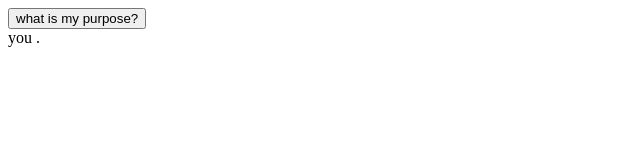
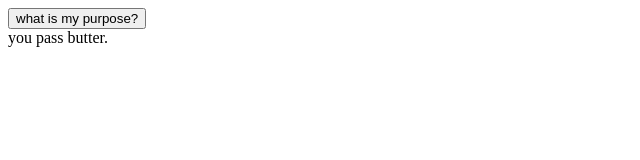
Before and after one commit to dersam/whatismypurpose, a plain HTML site: page index.html in a window 1280 px wide. Both pictures are taken after a click on the button "what is my purpose?". Shown: the full height of the page, 0-640 px from the left. Drawn offline with Linux system fonts and the light colour scheme.

Commit message:
You pass butter.

```diff
--- a/butter.js
+++ b/butter.js
@@ -1,11 +1,30 @@
+/**
+ * Made without jQuery because arbitrary restrictions
+ * are fun. I guess.
+ */
 var butter = (function(){
+    /**
+     * SHOW ME WHAT YOU GOT
+     */
     function onPurposeRequest() {
+        var $verb = document.getElementById('verb');
+        var $noun = document.getElementById('noun');
 
+        $noun.innerHTML = getNounFromDictionary();
+        $verb.innerHTML = getVerbFromDictionary();
     }
 
     function init() {
         var $purpose = document.getElementById('purpose');
         $purpose.addEventListener('click', onPurposeRequest);
+    }
+
+    function getNounFromDictionary() {
+        return 'butter';
+    }
+
+    function getVerbFromDictionary() {
+        return 'pass';
     }
 
     /**
--- a/index.html
+++ b/index.html
@@ -7,7 +7,7 @@
 <body>
     <button id="purpose">what is my purpose?</button>
     <div>
-        you <span class="verb"></span> <span class="noun"></span>.
+        you <span id="verb"></span> <span id="noun"></span>.
     </div>
 </body>
 <script src="butter.js"></script>
```
Also changed, not shown: 2 other files.
